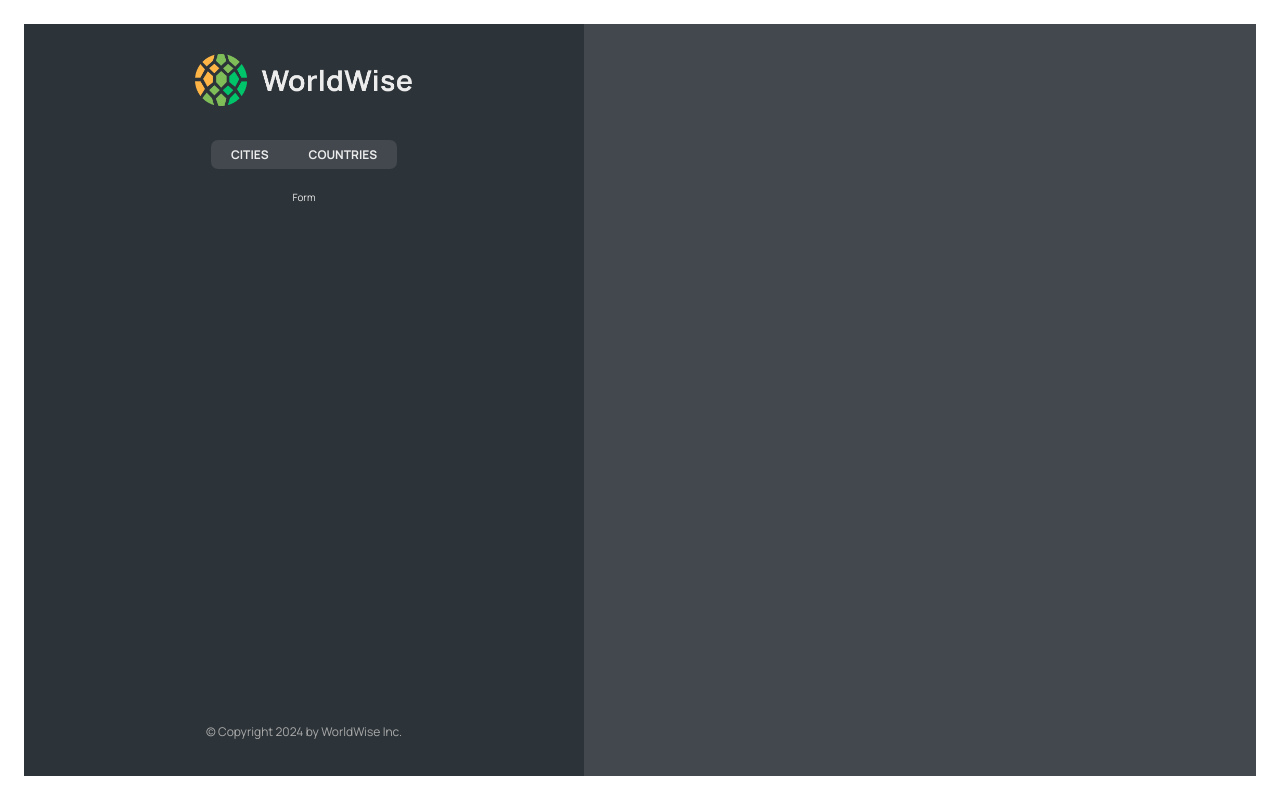
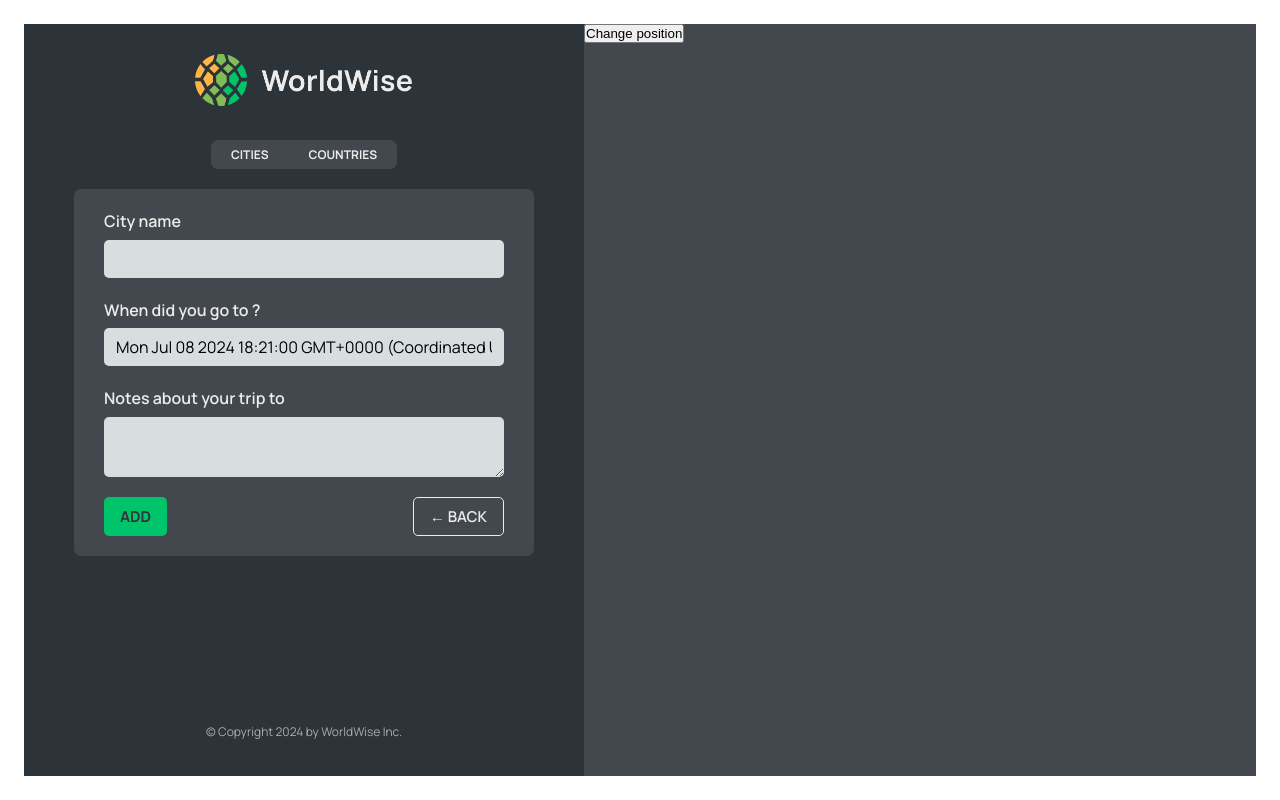
Before and after one commit to devzdevelop/worldwise, a React (Vite) app: page /app/form in a window 1280 px wide. Built offline with nearby package versions, Linux system fonts and the light colour scheme; data requests are answered from the project's data file.

Commit message:
Implemented functionality to go to form after selecting the map.

```diff
--- a/src/App.jsx
+++ b/src/App.jsx
@@ -1,4 +1,10 @@
-import { BrowserRouter, Route, Routes } from 'react-router-dom';
+import {
+  BrowserRouter,
+  Navigate,
+  Route,
+  Routes,
+  useParams,
+} from 'react-router-dom';
 import { useEffect, useState } from 'react';
 
 import Product from './pages/Product';
@@ -9,6 +15,7 @@
 import Homepage from './pages/Homepage';
 import CityList from './components/CityList';
 import CountryList from './components/CountryList';
+import Form from './components/Form';
 import City from './components/City';
 
 const BASE_URL = 'http://localhost:8000';
@@ -41,10 +48,7 @@
         <Route path='pricing' element={<Pricing />} />
         <Route path='login' element={<Login />} />
         <Route path='app' element={<AppLayout />}>
-          <Route
-            index
-            element={<CityList cities={cities} isLoading={isLoading} />}
-          />
+          <Route index element={<Navigate replace to='cities' />} />
           <Route
             path='cities'
             element={<CityList cities={cities} isLoading={isLoading} />}
@@ -54,7 +58,7 @@
             path='countries'
             element={<CountryList cities={cities} isLoading={isLoading} />}
           />
-          <Route path='form' element={<p>Form</p>} />
+          <Route path='form' element={<Form />} />
         </Route>
         <Route path='*' element={<PageNotFound />} />
       </Routes>
--- /dev/null
+++ b/src/components/Button.jsx
@@ -0,0 +1,10 @@
+import React from 'react';
+import styles from './Button.module.css';
+
+export default function Button({ children, onClick, type }) {
+  return (
+    <button onClick={onClick} className={`${styles.btn} ${styles[type]}`}>
+      {children}
+    </button>
+  );
+}
--- a/src/components/City.jsx
+++ b/src/components/City.jsx
@@ -1,4 +1,4 @@
-import { useParams } from 'react-router-dom';
+import { useParams, useSearchParams } from 'react-router-dom';
 import styles from './City.module.css';
 
 const formatDate = (date) =>
@@ -11,6 +11,9 @@
 
 function City() {
   const { id } = useParams();
+  const [searchParams, setSearchParams] = useSearchParams();
+  let lat = searchParams.get('lat');
+  let lng = searchParams.get('lng');
 
   // TEMP DATA
   const currentCity = {
@@ -23,7 +26,13 @@
   const { cityName, emoji, date, notes } = currentCity;
 
   return (
-    <h1>{id}</h1>
+    <>
+      <h1>{id} </h1>
+      <p>
+        Position: {lat}, {lng}
+      </p>
+    </>
+
     // <div className={styles.city}>
     //   <div className={styles.row}>
     //     <h6>City name</h6>
--- a/src/components/CityItem.jsx
+++ b/src/components/CityItem.jsx
@@ -9,10 +9,14 @@
   }).format(new Date(date));
 
 export default function CityItem({ city }) {
-  const { cityName, emoji, date, id } = city;
+  const { cityName, emoji, date, id, position } = city;
+  console.log(city);
   return (
     <li>
-      <Link className={styles.cityItem} to={`${id}`}>
+      <Link
+        className={styles.cityItem}
+        to={`${id}?lat=${position.lat}&lng=${position.lng}`}
+      >
         <span className={styles.emoji}>{emoji}</span>
         <h3 className={styles.name}>{cityName}</h3>
         <time className={styles.date}>{formatDate(date)}</time>
--- a/src/components/Form.jsx
+++ b/src/components/Form.jsx
@@ -1,29 +1,32 @@
 // "https://api.bigdatacloud.net/data/reverse-geocode-client?latitude=0&longitude=0"
 
-import { useState } from "react";
+import { useState } from 'react';
 
-import styles from "./Form.module.css";
+import styles from './Form.module.css';
+import Button from './Button';
+import { useNavigate } from 'react-router-dom';
 
 export function convertToEmoji(countryCode) {
   const codePoints = countryCode
     .toUpperCase()
-    .split("")
+    .split('')
     .map((char) => 127397 + char.charCodeAt());
   return String.fromCodePoint(...codePoints);
 }
 
 function Form() {
-  const [cityName, setCityName] = useState("");
-  const [country, setCountry] = useState("");
+  const navigate = useNavigate();
+  const [cityName, setCityName] = useState('');
+  const [country, setCountry] = useState('');
   const [date, setDate] = useState(new Date());
-  const [notes, setNotes] = useState("");
+  const [notes, setNotes] = useState('');
 
   return (
     <form className={styles.form}>
       <div className={styles.row}>
-        <label htmlFor="cityName">City name</label>
+        <label htmlFor='cityName'>City name</label>
         <input
-          id="cityName"
+          id='cityName'
           onChange={(e) => setCityName(e.target.value)}
           value={cityName}
         />
@@ -31,26 +34,34 @@
       </div>
 
       <div className={styles.row}>
-        <label htmlFor="date">When did you go to {cityName}?</label>
+        <label htmlFor='date'>When did you go to {cityName}?</label>
         <input
-          id="date"
+          id='date'
           onChange={(e) => setDate(e.target.value)}
           value={date}
         />
       </div>
 
       <div className={styles.row}>
-        <label htmlFor="notes">Notes about your trip to {cityName}</label>
+        <label htmlFor='notes'>Notes about your trip to {cityName}</label>
         <textarea
-          id="notes"
+          id='notes'
           onChange={(e) => setNotes(e.target.value)}
           value={notes}
         />
       </div>
 
       <div className={styles.buttons}>
-        <button>Add</button>
-        <button>&larr; Back</button>
+        <Button type='primary'>Add</Button>
+        <Button
+          type='back'
+          onClick={(e) => {
+            e.preventDefault();
+            navigate(-1);
+          }}
+        >
+          &larr; Back
+        </Button>
       </div>
     </form>
   );
--- a/src/components/Map.jsx
+++ b/src/components/Map.jsx
@@ -1,4 +1,31 @@
+import { useNavigate, useSearchParams } from 'react-router-dom';
 import styles from './Map.module.css';
 export default function Map() {
-  return <div className={styles.mapContainer}></div>;
+  const navigate = useNavigate();
+
+  const [searchParams, setSearchParams] = useSearchParams();
+  let lat = searchParams.get('lat');
+  let lng = searchParams.get('lng');
+
+  return (
+    <div
+      className={styles.mapContainer}
+      onClick={() => {
+        navigate('form');
+      }}
+    >
+      {lat && (
+        <p>
+          Position: {lat}, {lng}
+        </p>
+      )}
+      <button
+        onClick={() => {
+          setSearchParams({ lat: 23, lng: 50 });
+        }}
+      >
+        Change position
+      </button>
+    </div>
+  );
 }
```
